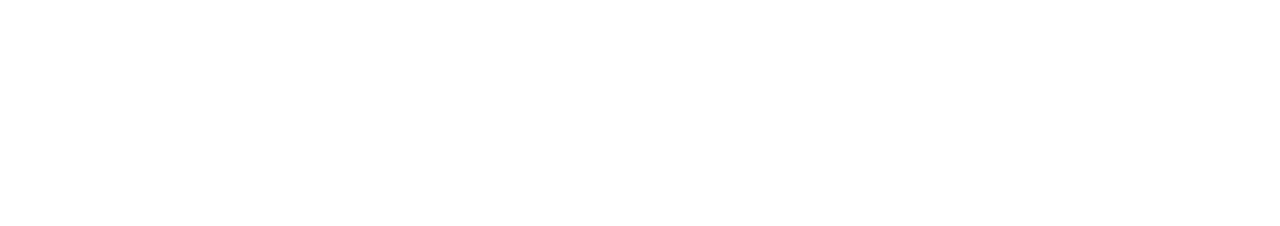
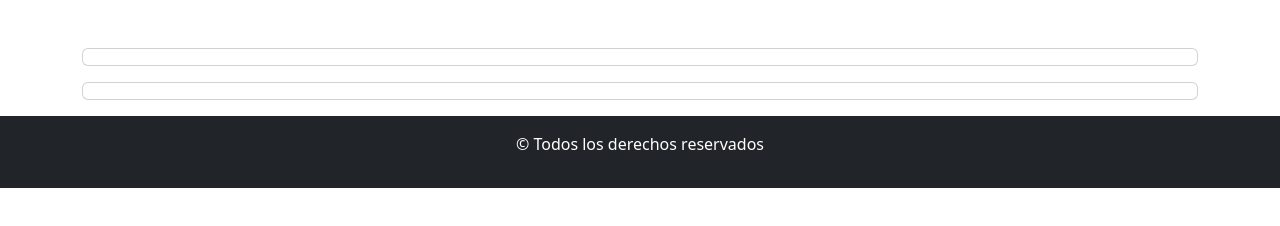
Before and after one commit to Alvaro-Gendo/Practico5Ejercicio4, a plain HTML site: page index.html in a window 1280 px wide. Drawn offline with Linux system fonts and the light colour scheme.

Commit message:
maquetado el esquema principal para el reloj

```diff
--- a/css/style.css
+++ b/css/style.css
@@ -0,0 +1,7 @@
+@import url('https://fonts.googleapis.com/css2?family=Silkscreen&display=swap');
+
+
+main{
+    font-family: 'Silkscreen';
+    font-size: 2em;
+}
--- a/index.html
+++ b/index.html
@@ -12,8 +12,19 @@
     <title>Ejercicio 4</title>
 </head>
 <body>
-    <main></main>
-    <footer></footer>
+    <main class="container mt-5">
+        <section>
+            <div class="card my-3">
+                <p id="fecha"></p>
+            </div>
+            <div class="card my-3">
+                <p id="fecha" class="display-1"></p>
+            </div>
+        </section>
+    </main>
+    <footer class="text-center text-white bg-dark p-3">
+        <p>&copy; Todos los derechos reservados</p>
+    </footer>
     <script src="js/bootstrap.min.js"></script>
     <script src="js/app.js"></script>
 </body>
```
